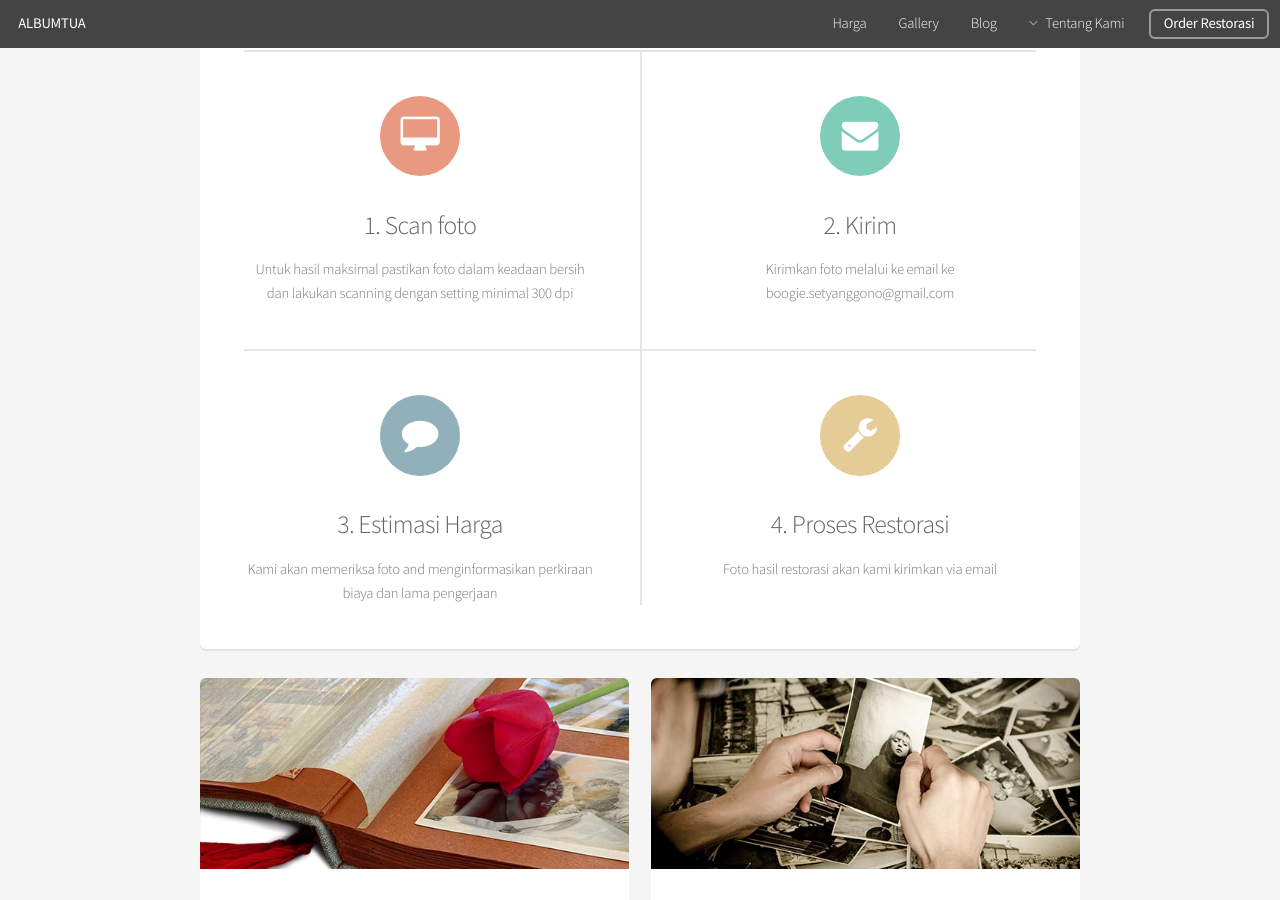
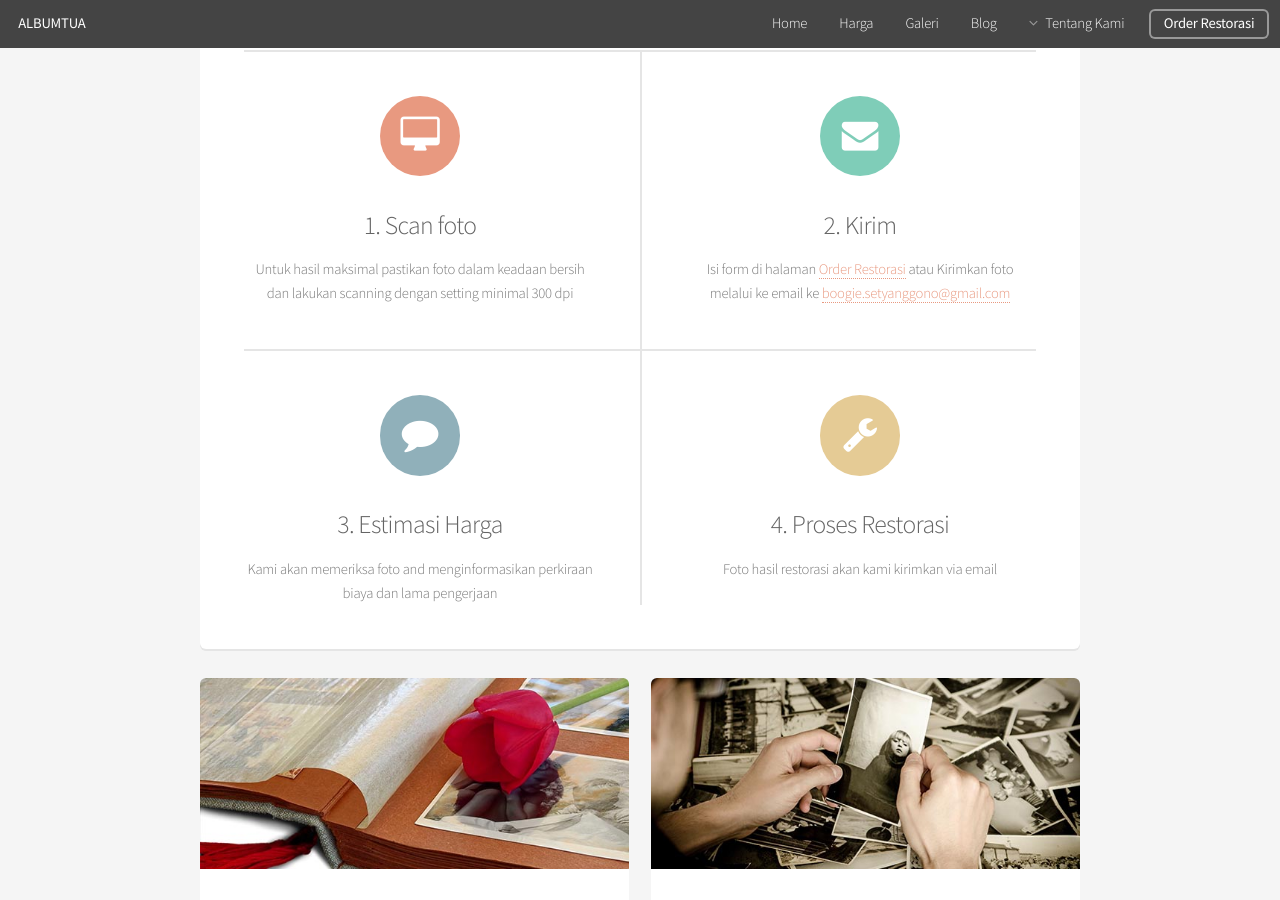
Before and after one commit to superbog/superbog.github.io, a Jekyll site: the page built from index.html, in a window 1280 px wide and 900 px high, scrolled down 1197 px. Built offline with Jekyll 4.4.1, drawn with Linux system fonts in a browser that asks for light colours; the list of posts is cut into pages by our own code.

Commit message:
Menu fix
Fix menu and some links

```diff
--- a/_includes/header.html
+++ b/_includes/header.html
@@ -32,7 +32,8 @@
 				<h2>Restorasi foto tua</h2>
 				<p>Memperbaiki foto tua rusak menjadi seperti baru</p>
 				<ul class="actions">
-					<li><a href="{{ site.baseurl }}/contact.html" class="button">Order Restorasi</a></li>
+					<li><a href="{{ site.baseurl }}/order-restorasi.html" class="button">Order Restorasi</a></li>
+					<li><a href="{{ site.baseurl }}/galeri.html" class="button">Galeri Restorasi</a></li>
 				</ul>
 			</section>
 	{% else %}
--- a/_includes/nav.html
+++ b/_includes/nav.html
@@ -3,15 +3,16 @@
 		<h1><a href="{{ site.baseurl }}/index.html">ALBUMTUA</a></h1>
 		<nav id="nav">
 			<ul>
+				<li><a href="{{ site.baseurl }}/index.html">Home</a></li>
 				<li><a href="{{ site.baseurl }}/harga.html">Harga</a></li>
-				<li><a href="{{ site.baseurl }}/photo-gallery.html">Gallery</a></li>
+				<li><a href="{{ site.baseurl }}/galeri.html">Galeri</a></li>
 				<li><a href="{{ site.baseurl }}/blog">Blog</a></li>
 				<li><a href="{{ site.baseurl }}/blog" class="icon fa-angle-down">Tentang Kami</a>
 					<ul>
 							<li> <a href="#">Hubungi Kami</a></li>
 					</ul>
 				</li>
-				<li><a href="{{ site.baseurl }}/contact.html" class="button">Order Restorasi</a></li>
+				<li><a href="{{ site.baseurl }}/order-restorasi.html" class="button">Order Restorasi</a></li>
 			</ul>
 		</nav>
 	</header>
--- a/blog/index.html
+++ b/blog/index.html
@@ -2,8 +2,6 @@
 title: Blog
 layout: default
 ---
-<body>
-	<section id="banner"></section>
 <section class="box special">
 	<header class="major">
 		<h2>Blog Restorasi</h2>
--- a/photo-gallery.html
+++ b/galeri.html
@@ -119,6 +119,7 @@ layout: default
 <section class="box special features">
   <h2>GALERI</h2>
   <br>
+	<p>Beberapa hasil restorasi foto yang telah kami kerjakan.</p>
 <div class="">
 
 <section class="tiles">
--- a/index.html
+++ b/index.html
@@ -24,7 +24,7 @@ Tim Albumtua terdiri dari berbagai ahli manipulasi foto digital yang mempunyai s
 		<section>
 			<span class="icon major fa-envelope accent3"></span>
 			<h3>2. Kirim</h3>
-			<p>Kirimkan foto melalui ke email ke boogie.setyanggono@gmail.com</p>
+			<p>Isi form di halaman <a href="{{ site.baseurl }}/order-restorasi.html">Order Restorasi</a> atau Kirimkan foto melalui ke email ke <a href="mailto:boogie.setyanggono@gmail.com?Subject=Order%20restorasi" target="_top">boogie.setyanggono@gmail.com</a></p>
 		</section>
 	</div>
 	<div class="features-row">
```
Also changed, not shown: order-restorasi.html (renamed from contact.html).
